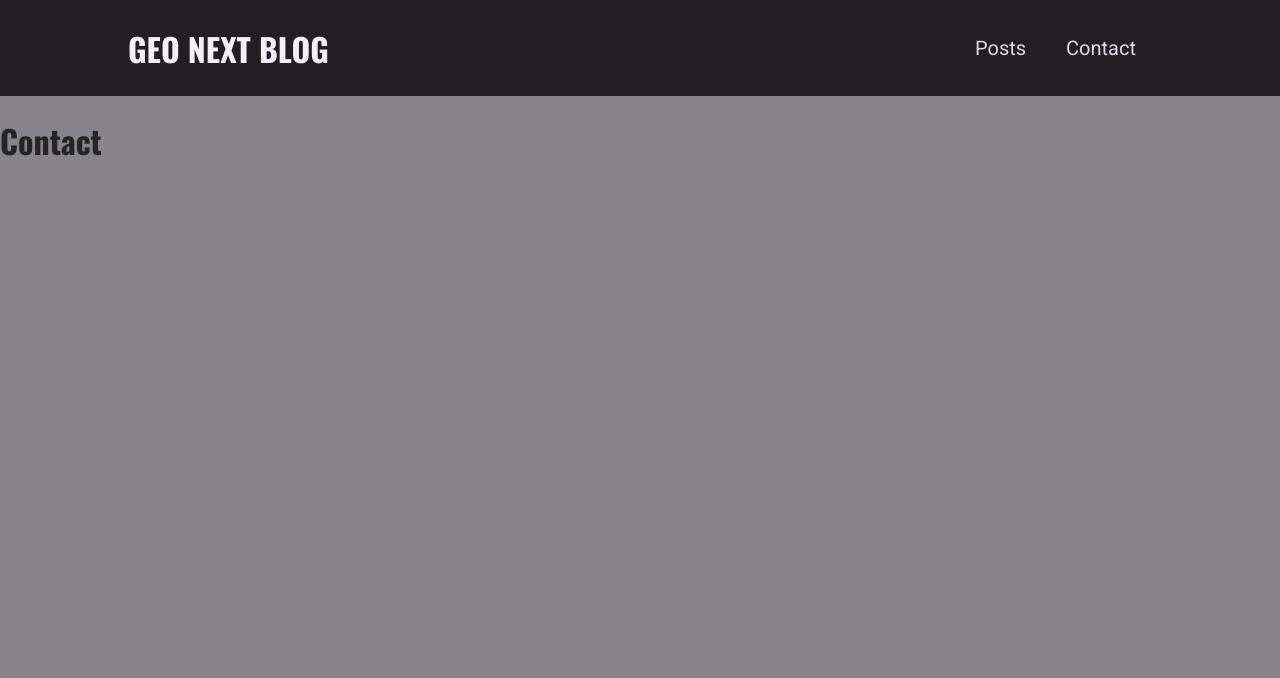
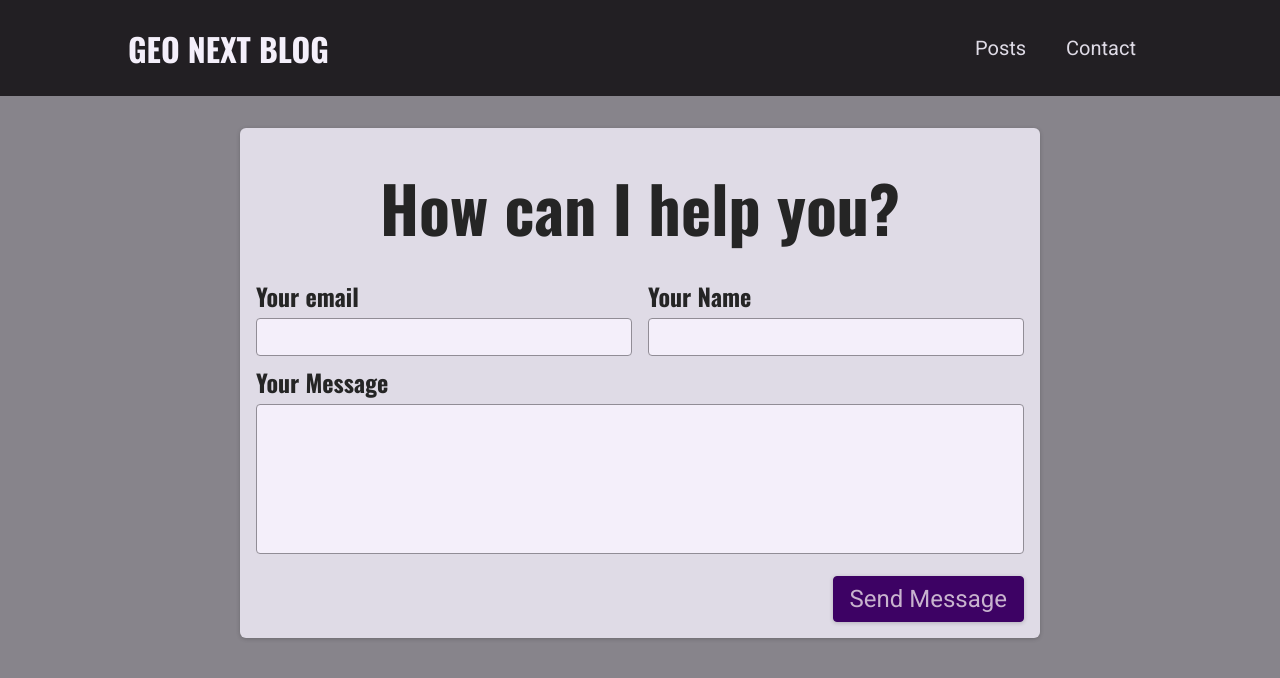
Before and after one commit to geomarb/next-training, a Next.js app: page /contact in a window 1280 px wide. Shown: the top 678 px of the page. Built offline with nearby package versions, Linux system fonts and the light colour scheme.

Commit message:
add contact page

```diff
--- /dev/null
+++ b/components/contact/contact-form/index.jsx
@@ -0,0 +1,29 @@
+import classes from "./styles.module.css";
+
+export default function ContactForm() {
+  return (
+    <section className={classes.contact}>
+      <h1>How can I help you?</h1>
+      <form className={classes.form}>
+        <div className={classes.controls}>
+          <div className={classes.control}>
+            <label htmlFor="email">Your email</label>
+            <input type="email" id="email" required />
+          </div>
+          <div className={classes.control}>
+            <label htmlFor="name">Your Name</label>
+            <input type="text" id="name" required />
+          </div>
+        </div>
+        <div className={classes.control}>
+          <label htmlFor="message">Your Message</label>
+          <textarea type="text" id="message" rows="5"></textarea>
+        </div>
+
+        <div className={classes.actions}>
+          <button>Send Message</button>
+        </div>
+      </form>
+    </section>
+  );
+}
--- /dev/null
+++ b/components/contact/contact-form/styles.module.css
@@ -0,0 +1,73 @@
+.contact {
+  margin: var(--size-8) auto;
+  border-radius: 6px;
+  background-color: var(--color-grey-100);
+  width: 90%;
+  max-width: 50rem;
+  padding: var(--size-4);
+  box-shadow: 0 1px 4px rgba(0, 0, 0, 0.2);
+  font-size: var(--size-6);
+}
+
+.contact h1 {
+  font-size: var(--size-8);
+  margin: var(--size-4) 0;
+  text-align: left;
+}
+
+.form label {
+  display: block;
+  font-family: "Oswald", sans-serif;
+  font-weight: bold;
+  margin: var(--size-2) 0 var(--size-1) 0;
+}
+
+.form input,
+.form textarea {
+  font: inherit;
+  padding: var(--size-1);
+  border-radius: 4px;
+  width: 100%;
+  border: 1px solid var(--color-grey-400);
+  background-color: var(--color-grey-50);
+  resize: none;
+}
+
+.controls {
+  display: flex;
+  column-gap: 1rem;
+  flex-wrap: wrap;
+}
+
+.control {
+  flex: 1;
+  min-width: 10rem;
+}
+
+.actions {
+  margin-top: var(--size-4);
+  text-align: right;
+}
+
+.form button {
+  font: inherit;
+  cursor: pointer;
+  background-color: var(--color-primary-700);
+  border: 1px solid var(--color-primary-700);
+  padding: var(--size-2) var(--size-4);
+  border-radius: 4px;
+  color: var(--color-primary-50);
+  box-shadow: 0 1px 4px rgba(0, 0, 0, 0.2);
+}
+
+.form button:hover {
+  background-color: var(--color-primary-500);
+  border-color: var(--color-primary-500);
+}
+
+@media (min-width: 768px) {
+  .contact h1 {
+    font-size: var(--size-16);
+    text-align: center;
+  }
+}
--- a/components/layout/main-navigation/index.jsx
+++ b/components/layout/main-navigation/index.jsx
@@ -18,7 +18,7 @@
             <Link href="/posts">Posts</Link>
           </li>
           <li>
-            <Link href="/ContactPage">Contact</Link>
+            <Link href="/contact">Contact</Link>
           </li>
         </ul>
       </nav>
--- a/pages/contact/index.jsx
+++ b/pages/contact/index.jsx
@@ -1,8 +1,5 @@
+import ContactForm from "../../components/contact/contact-form";
+
 export default function ContactPage(props) {
-  return (
-    <div>
-      <h1>Contact</h1>
-      <p></p>
-    </div>
-  );
+  return <ContactForm />;
 }
```
